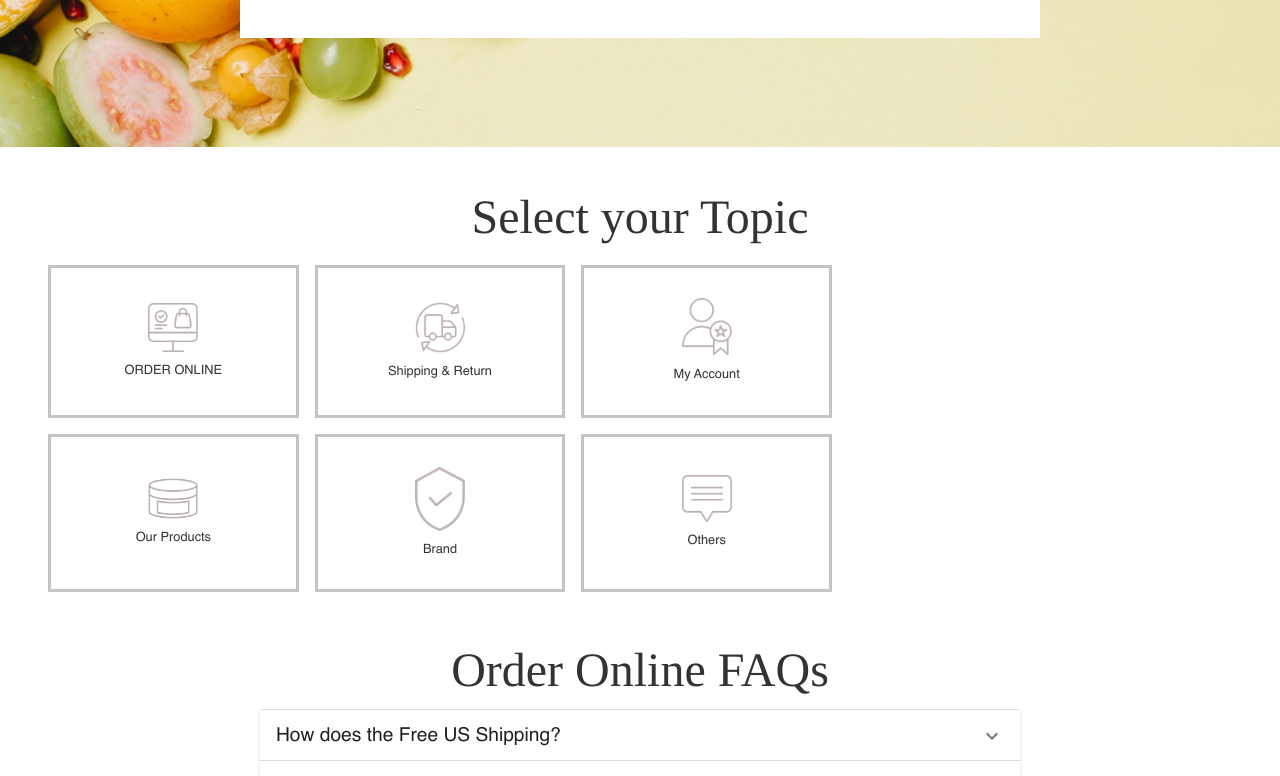
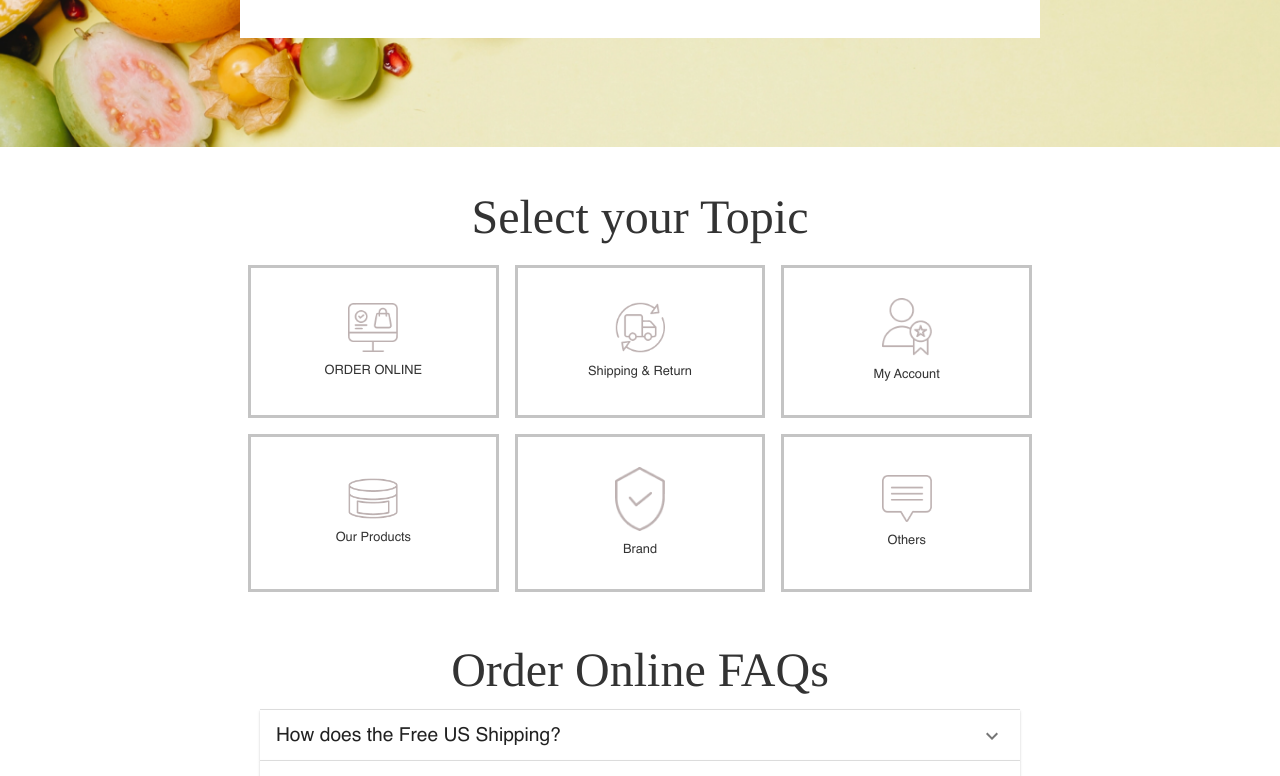
Before and after one commit to MuhammadAhmed8/Ecommerce-Nextjs-App, a Next.js app: page /faq in a window 1280 px wide. Shown: the part 433-1209 px from the top of the page. Built offline with nearby package versions, Linux system fonts and the light colour scheme; what cezerin-client would draw is missing.

Commit message:
faq margin fixed

```diff
--- a/components/Faq/TopicContainer.js
+++ b/components/Faq/TopicContainer.js
@@ -36,7 +36,7 @@ const useStyles = makeStyles(() => ({
     },
     grid: {
         maxWidth: '800px',
-        margin: 'auto',
+        margin: 'auto !important',
     }
 }),
 {index:1})
```
